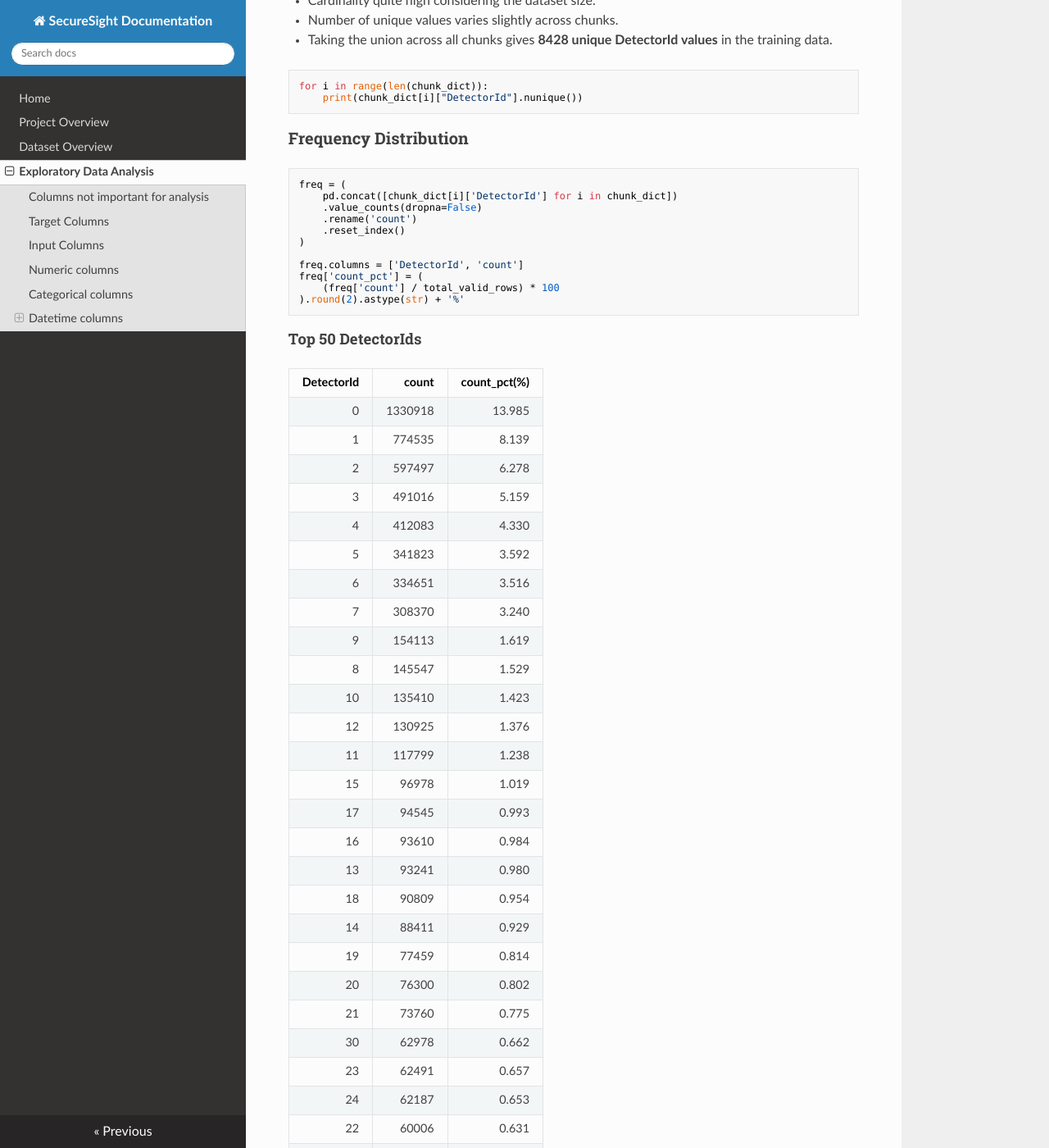
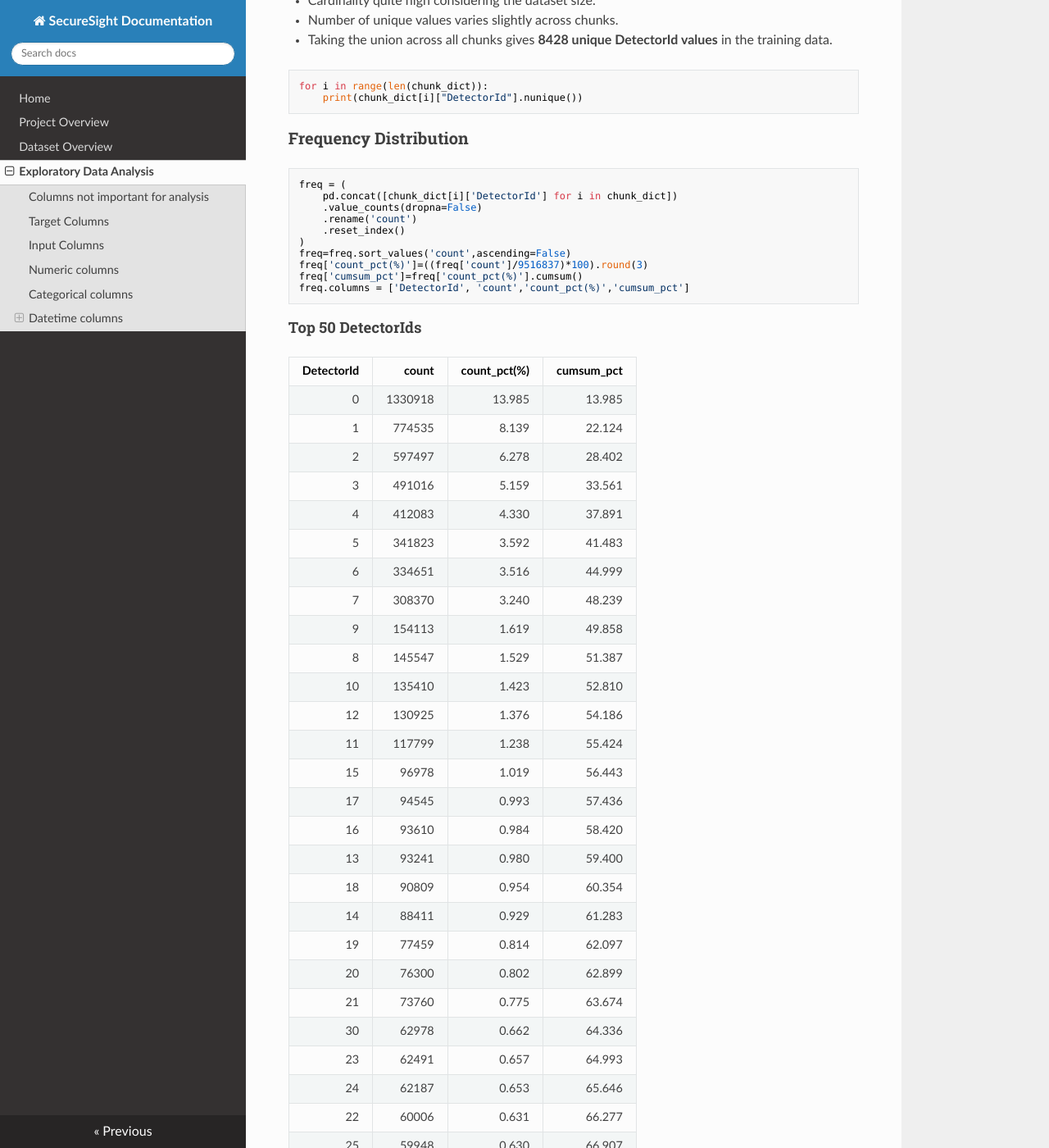
Before and after one commit to vkverma9534/SecureSight, an MkDocs documentation site: the page built from docs/eda.md, in a window 1280 px wide and 1400 px high, scrolled down 24721 px. Shown: the whole window at 82% size. Built offline with MkDocs 1.6.1, drawn with Linux system fonts in a browser that asks for light colours; nearby versions of some CDN libraries; some of the changed text lies outside the part shown.

Commit message:
Added a change in eda markdown code

````diff
--- a/docs/eda.md
+++ b/docs/eda.md
@@ -780,67 +780,66 @@ freq = (
     .rename('count')
     .reset_index()
 )
-
-freq.columns = ['DetectorId', 'count']
-freq['count_pct'] = (
-    (freq['count'] / total_valid_rows) * 100
-).round(2).astype(str) + '%'
+freq=freq.sort_values('count',ascending=False)
+freq['count_pct(%)']=((freq['count']/9516837)*100).round(3)
+freq['cumsum_pct']=freq['count_pct(%)'].cumsum()
+freq.columns = ['DetectorId', 'count','count_pct(%)','cumsum_pct']
 ```
 
 #### Top 50 DetectorIds
 
-| DetectorId | count | count_pct(%) |
-|-----------:|------:|-------------:|
-| 0  | 1330918 | 13.985 |
-| 1  | 774535  | 8.139 |
-| 2  | 597497  | 6.278 |
-| 3  | 491016  | 5.159 |
-| 4  | 412083  | 4.330 |
-| 5  | 341823  | 3.592 |
-| 6  | 334651  | 3.516 |
-| 7  | 308370  | 3.240 |
-| 9  | 154113  | 1.619 |
-| 8  | 145547  | 1.529 |
-| 10 | 135410  | 1.423 |
-| 12 | 130925  | 1.376 |
-| 11 | 117799  | 1.238 |
-| 15 | 96978   | 1.019 |
-| 17 | 94545   | 0.993 |
-| 16 | 93610   | 0.984 |
-| 13 | 93241   | 0.980 |
-| 18 | 90809   | 0.954 |
-| 14 | 88411   | 0.929 |
-| 19 | 77459   | 0.814 |
-| 20 | 76300   | 0.802 |
-| 21 | 73760   | 0.775 |
-| 30 | 62978   | 0.662 |
-| 23 | 62491   | 0.657 |
-| 24 | 62187   | 0.653 |
-| 22 | 60006   | 0.631 |
-| 25 | 59948   | 0.630 |
-| 28 | 57595   | 0.605 |
-| 29 | 54248   | 0.570 |
-| 31 | 53103   | 0.558 |
-| 32 | 53062   | 0.558 |
-| 27 | 49927   | 0.525 |
-| 33 | 49080   | 0.516 |
-| 34 | 48669   | 0.511 |
-| 41 | 46422   | 0.488 |
-| 37 | 43456   | 0.457 |
-| 36 | 43110   | 0.453 |
-| 35 | 40640   | 0.427 |
-| 38 | 39279   | 0.413 |
-| 39 | 37869   | 0.398 |
-| 42 | 36732   | 0.386 |
-| 44 | 33491   | 0.352 |
-| 46 | 33171   | 0.349 |
-| 40 | 32895   | 0.346 |
-| 47 | 31709   | 0.333 |
-| 45 | 30907   | 0.325 |
-| 43 | 26546   | 0.279 |
-| 50 | 26292   | 0.276 |
-| 49 | 25338   | 0.266 |
-| 52 | 24002   | 0.252 |
+| DetectorId | count | count_pct(%) | cumsum_pct |
+|-----------:|------:|-------------:|-----------:|
+| 0  | 1330918 | 13.985 | 13.985 |
+| 1  | 774535  | 8.139 | 22.124 |
+| 2  | 597497  | 6.278 | 28.402 |
+| 3  | 491016  | 5.159 | 33.561 |
+| 4  | 412083  | 4.330 | 37.891 |
+| 5  | 341823  | 3.592 | 41.483 |
+| 6  | 334651  | 3.516 | 44.999 |
+| 7  | 308370  | 3.240 | 48.239 |
+| 9  | 154113  | 1.619 | 49.858 |
+| 8  | 145547  | 1.529 | 51.387 |
+| 10 | 135410  | 1.423 | 52.810 |
+| 12 | 130925  | 1.376 | 54.186 |
+| 11 | 117799  | 1.238 | 55.424 |
+| 15 | 96978   | 1.019 | 56.443 |
+| 17 | 94545   | 0.993 | 57.436 |
+| 16 | 93610   | 0.984 | 58.420 |
+| 13 | 93241   | 0.980 | 59.400 |
+| 18 | 90809   | 0.954 | 60.354 |
+| 14 | 88411   | 0.929 | 61.283 |
+| 19 | 77459   | 0.814 | 62.097 |
+| 20 | 76300   | 0.802 | 62.899 |
+| 21 | 73760   | 0.775 | 63.674 |
+| 30 | 62978   | 0.662 | 64.336 |
+| 23 | 62491   | 0.657 | 64.993 |
+| 24 | 62187   | 0.653 | 65.646 |
+| 22 | 60006   | 0.631 | 66.277 |
+| 25 | 59948   | 0.630 | 66.907 |
+| 28 | 57595   | 0.605 | 67.512 |
+| 29 | 54248   | 0.570 | 68.082 |
+| 31 | 53103   | 0.558 | 68.640 |
+| 32 | 53062   | 0.558 | 69.198 |
+| 27 | 49927   | 0.525 | 69.723 |
+| 33 | 49080   | 0.516 | 70.239 |
+| 34 | 48669   | 0.511 | 70.750 |
+| 41 | 46422   | 0.488 | 71.238 |
+| 37 | 43456   | 0.457 | 71.695 |
+| 36 | 43110   | 0.453 | 72.148 |
+| 35 | 40640   | 0.427 | 72.575 |
+| 38 | 39279   | 0.413 | 72.988 |
+| 39 | 37869   | 0.398 | 73.386 |
+| 42 | 36732   | 0.386 | 73.772 |
+| 44 | 33491   | 0.352 | 74.124 |
+| 46 | 33171   | 0.349 | 74.473 |
+| 40 | 32895   | 0.346 | 74.819 |
+| 47 | 31709   | 0.333 | 75.152 |
+| 45 | 30907   | 0.325 | 75.477 |
+| 43 | 26546   | 0.279 | 75.756 |
+| 50 | 26292   | 0.276 | 76.032 |
+| 49 | 25338   | 0.266 | 76.298 |
+| 52 | 24002   | 0.252 | 76.550 |
 
 ### Observations
 
````
